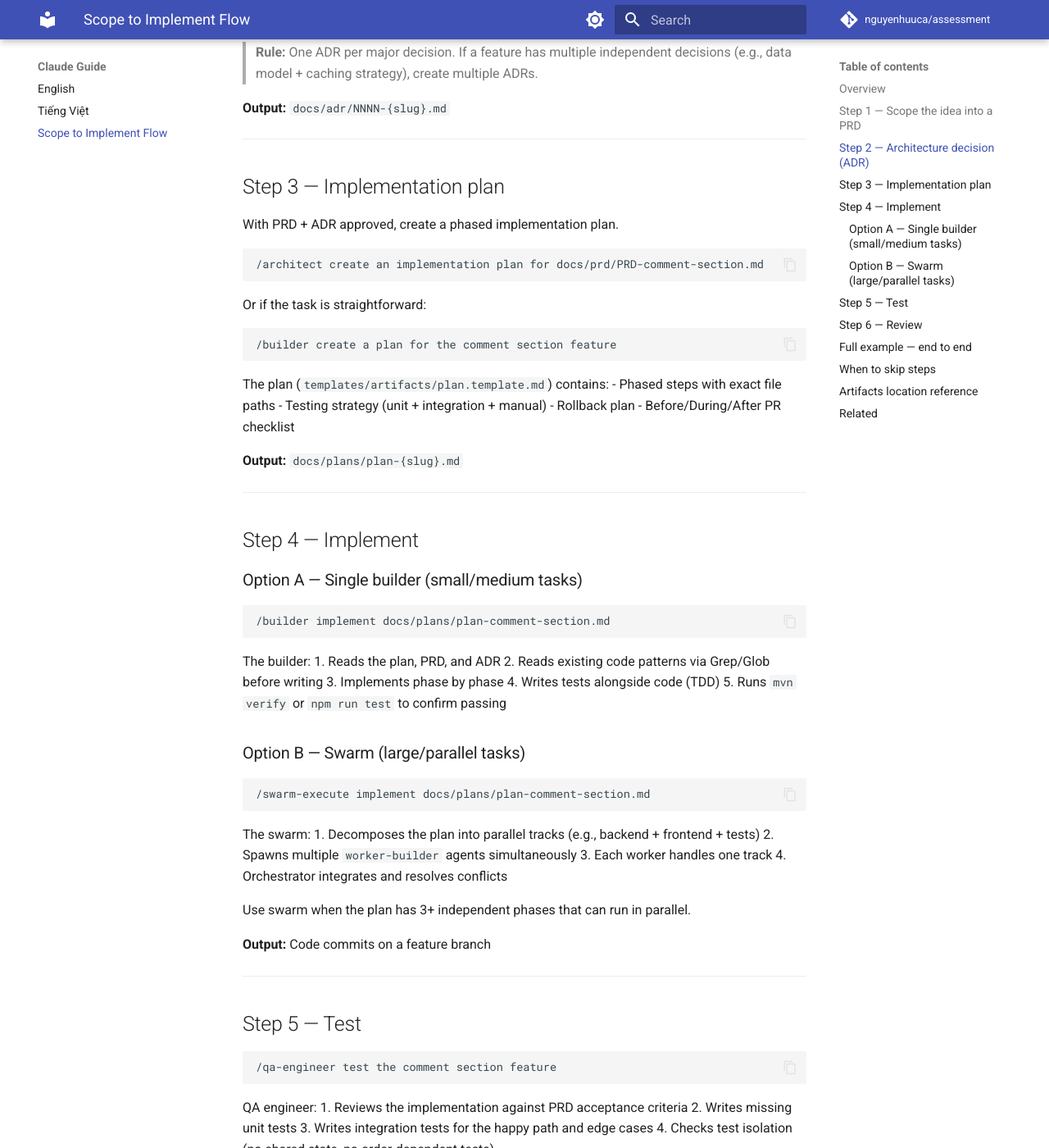
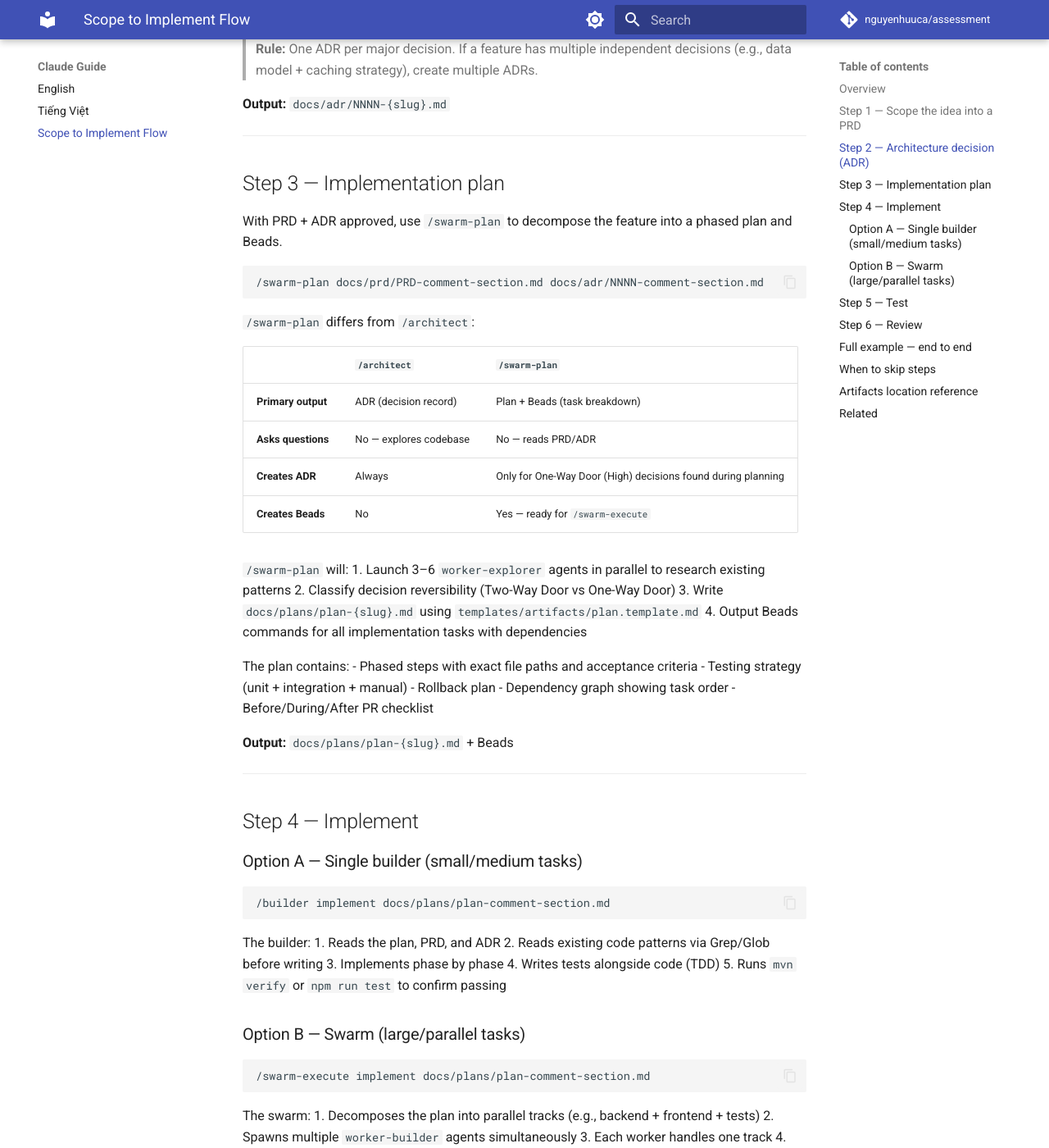
Before and after one commit to nguyenhuuca/assessment, an MkDocs documentation site: the page built from docs/flow-scope-to-implement.md, in a window 1280 px wide and 1400 px high, scrolled down 1902 px. Shown: the whole window at 82% size. Built offline with MkDocs 1.6.1 and Material for MkDocs 9.7.7, drawn with Linux system fonts in a browser that asks for light colours; comment, search, counter and statistics services are not loaded; some of the changed text lies outside the part shown.

Commit message:
docs: update flow-scope-to-implement with /swarm-plan step
- Add /swarm-plan as distinct Step 3 between /architect and /swarm-execute
- Explain difference between /architect (ADR) vs /swarm-plan (Plan + Beads)
- Update mermaid diagram to include /swarm-plan node
- Fix full example: ADR number 0013 (0012 now used by bookmark feature)

Co-Authored-By: Claude Sonnet 4.6 <noreply@anthropic.com>

````diff
--- a/docs/flow-scope-to-implement.md
+++ b/docs/flow-scope-to-implement.md
@@ -12,19 +12,20 @@ graph LR
     B --> C["📄 PRD"]
     C --> D["/architect"]
     D --> E["📐 ADR"]
-    E --> F["📋 Plan"]
-    F --> G["/builder"]
-    G --> H["🧪 /qa-engineer"]
-    H --> I["/code-review"]
-    I --> J["✅ Merge"]
+    E --> F["/swarm-plan"]
+    F --> G["📋 Plan + Beads"]
+    G --> H["/swarm-execute"]
+    H --> I["🧪 /qa-engineer"]
+    I --> J["/code-review"]
+    J --> K["✅ Merge"]
 ```
 
 | Step | Command | Output | Template |
 |------|---------|--------|----------|
 | 1. Scope | `/scope` | `docs/prd/PRD-{slug}.md` | `templates/artifacts/prd.template.md` |
 | 2. Architecture | `/architect` | `docs/adr/NNNN-{slug}.md` | `templates/artifacts/adr.template.md` |
-| 3. Plan | `/architect` or `/builder` | `docs/plans/plan-{slug}.md` | `templates/artifacts/plan.template.md` |
-| 4. Implement | `/builder` or `/swarm-execute` | Code changes | — |
+| 3. Plan | `/swarm-plan` | `docs/plans/plan-{slug}.md` + Beads | `templates/artifacts/plan.template.md` |
+| 4. Implement | `/swarm-execute` or `/builder` | Code changes | — |
 | 5. Test | `/qa-engineer` | Test files | — |
 | 6. Review | `/code-review` | Findings | — |
 
@@ -85,25 +86,35 @@ The ADR contains:
 
 ## Step 3 — Implementation plan
 
-With PRD + ADR approved, create a phased implementation plan.
+With PRD + ADR approved, use `/swarm-plan` to decompose the feature into a phased plan and Beads.
 
 ```
-/architect create an implementation plan for docs/prd/PRD-comment-section.md
+/swarm-plan docs/prd/PRD-comment-section.md docs/adr/NNNN-comment-section.md
 ```
 
-Or if the task is straightforward:
+`/swarm-plan` differs from `/architect`:
 
-```
-/builder create a plan for the comment section feature
-```
+| | `/architect` | `/swarm-plan` |
+|---|---|---|
+| **Primary output** | ADR (decision record) | Plan + Beads (task breakdown) |
+| **Asks questions** | No — explores codebase | No — reads PRD/ADR |
+| **Creates ADR** | Always | Only for One-Way Door (High) decisions found during planning |
+| **Creates Beads** | No | Yes — ready for `/swarm-execute` |
 
-The plan (`templates/artifacts/plan.template.md`) contains:
-- Phased steps with exact file paths
+`/swarm-plan` will:
+1. Launch 3–6 `worker-explorer` agents in parallel to research existing patterns
+2. Classify decision reversibility (Two-Way Door vs One-Way Door)
+3. Write `docs/plans/plan-{slug}.md` using `templates/artifacts/plan.template.md`
+4. Output Beads commands for all implementation tasks with dependencies
+
+The plan contains:
+- Phased steps with exact file paths and acceptance criteria
 - Testing strategy (unit + integration + manual)
 - Rollback plan
+- Dependency graph showing task order
 - Before/During/After PR checklist
 
-**Output:** `docs/plans/plan-{slug}.md`
+**Output:** `docs/plans/plan-{slug}.md` + Beads
 
 ---
 
@@ -190,26 +201,29 @@ Fix findings, then commit and open a PR.
 # 1. Scope
 /scope add real-time view count to video cards
 
-# Claude asks questions → you answer → PRD created
+# Claude asks questions one at a time → you answer → PRD created
 # → docs/prd/PRD-realtime-view-count.md
 
 # 2. Architecture
-/architect review PRD and create ADR for view count approach
+/architect docs/prd/PRD-realtime-view-count.md
 
-# → docs/adr/0012-realtime-view-count.md
+# Uses Sequential Thinking for trade-off analysis
+# → docs/adr/0013-realtime-view-count.md
 
 # 3. Plan
-/builder create implementation plan
+/swarm-plan docs/prd/PRD-realtime-view-count.md docs/adr/0013-realtime-view-count.md
 
-# → docs/plans/plan-realtime-view-count.md
+# Launches parallel explorer agents → researches codebase
+# → docs/plans/plan-realtime-view-count.md + Beads
 
 # 4. Implement
 git checkout -b feat/realtime-view-count
-/builder implement the plan
+/swarm-execute docs/plans/plan-realtime-view-count.md
 
 # 5. Test
 /qa-engineer test view count feature
 cd api && mvn verify
+cd webapp && npm run test
 
 # 6. Review
 /code-review
````
